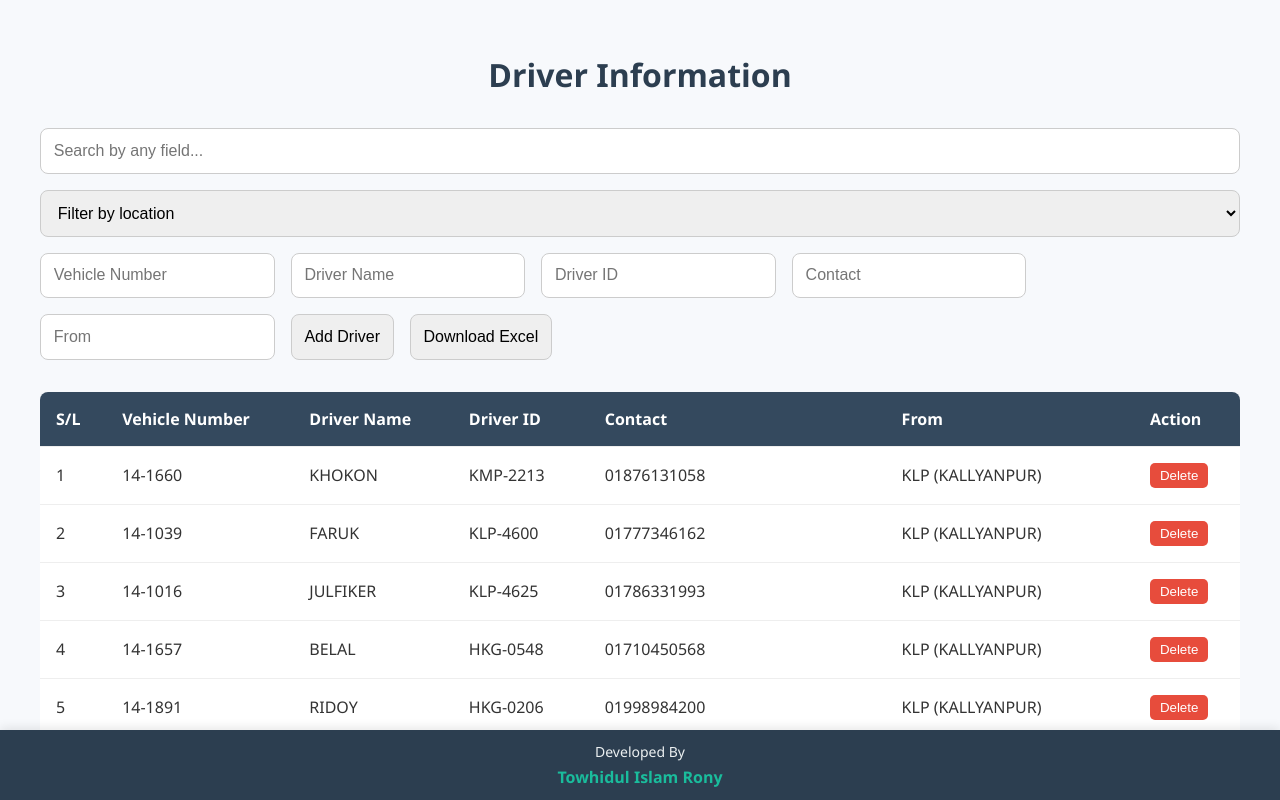
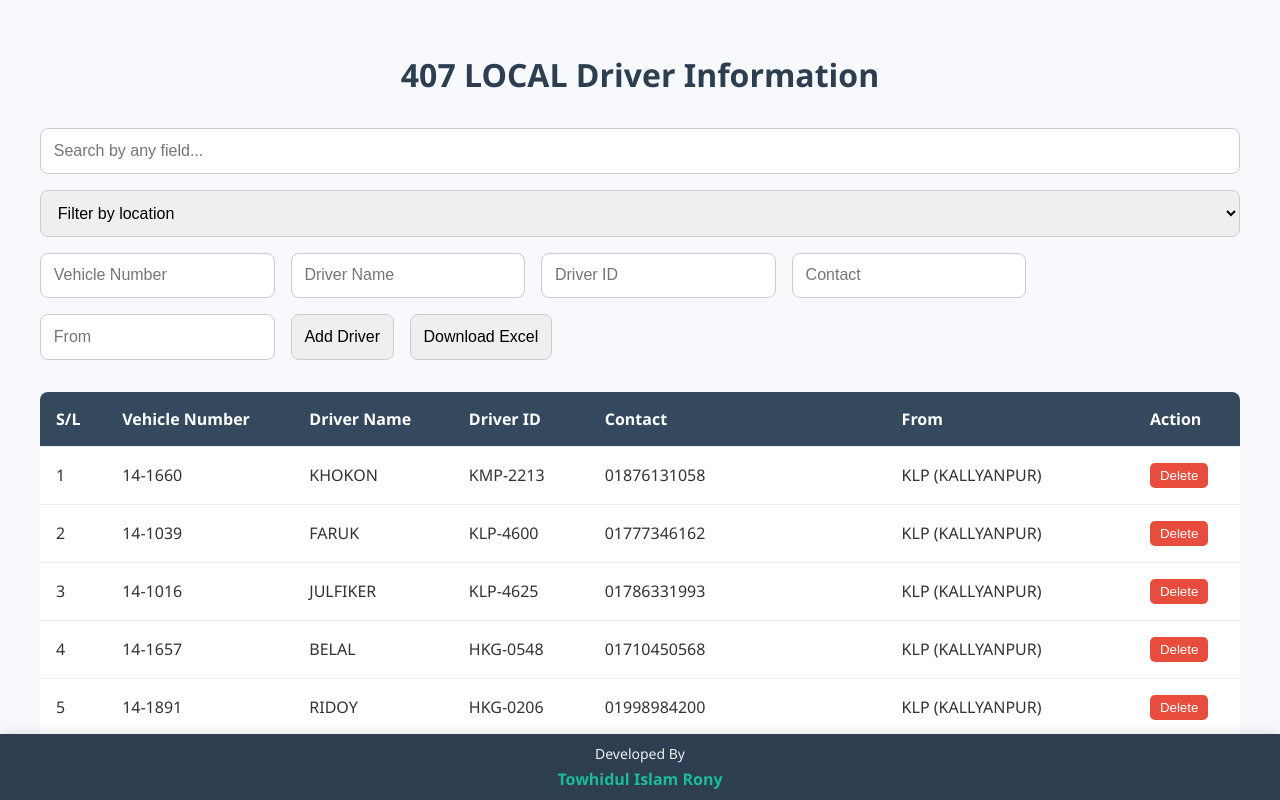
Before and after one commit to SCSUKN/Driver_info, a browser extension: page index.html in a window 1280 px wide. Shown: the top 800 px of the page. Drawn offline with Linux system fonts and the light colour scheme.

Commit message:
index.html

```diff
--- a/index.html
+++ b/index.html
@@ -82,7 +82,7 @@
       right: 0;
       background-color: #2c3e50;
       color: white;
-      padding: 12px 0;
+      padding: 10px 0;
       text-align: center;
       z-index: 1000;
       box-shadow: 0 -2px 10px rgba(0, 0, 0, 0.1);
@@ -155,7 +155,8 @@
 </head>
 <body>
   <div class="container">
-    <h1>Driver Information</h1>
+    <h1>407 LOCAL Driver Information</h1>
+
 
     <div class="controls">
       <input type="text" id="searchInput" placeholder="Search by any field..." />
```
